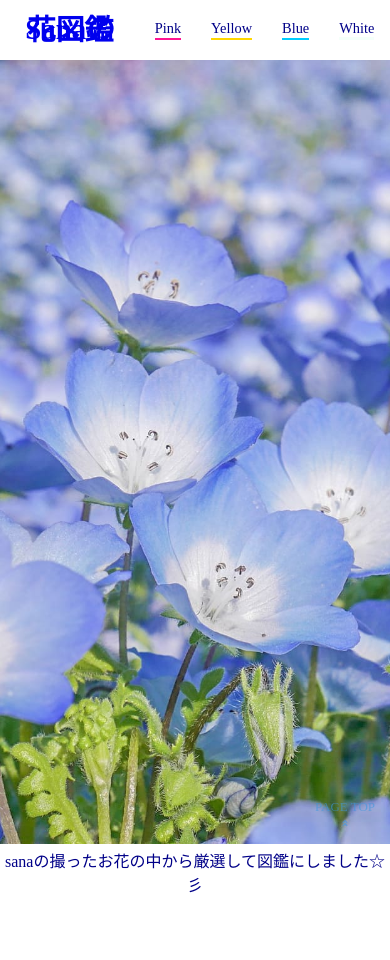
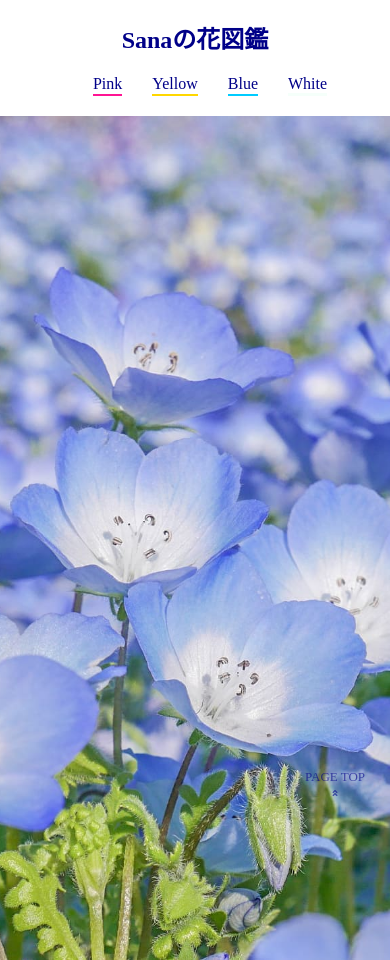
Before and after one commit to sanachan31/sana-Flower-Encyclopedia, a plain HTML site: page index.html in a window 390 px wide. Shown: the top 960 px of the page. Drawn offline with Linux system fonts and the light colour scheme; some packages are replaced by stand-ins of ours.

Commit message:
Update stylesheet.css

```diff
--- a/stylesheet.css
+++ b/stylesheet.css
@@ -1,137 +1,128 @@
 @charset "utf-8";
 
 /* =====sanaの花図鑑　全体================ */
+/* #region top */
 html {
     font-size: 100%;
 }
-
 body {
     color: #000088;
     font-size: 0.9rem;
     margin: 0;
     padding: 0;
 }
-
 a {
     text-decoration: none;
+    color: #000088;
 }
-
 img {
     max-width: 100%;
 }
-
 li {
     list-style: none;
 }
-
 .site-title {
-    width: 195px;
-    line-height: 1px;
+    font-size: 2rem;
     padding: 10px 0;
-
+    white-space: nowrap;
 }
-
 .site-title a {
     display: block;
 }
-
 .section-title {
     display: inline-block;
     font-size: 2rem;
     margin-bottom: 60px;
     text-align: center;
 }
-
+.section-title:hover {
+    opacity: 0.5;
+}
 .content-title {
     font-size: 1rem;
     margin: 10px 0;
 }
-
 .wrapper {
     max-width: 990px;
     margin: 0 auto 100px auto;
     padding: 0 4%;
     text-align: center;
 }
-
+/* #endregion top */
 /* =====ヘッダー========================== */
+/* #region */
 #header {
+    background-color: #fff;
     display: flex;
-    justify-content: space-between;
+    justify-content: space-around;
     align-items: center;
     margin: 0 auto;
-    height: 60px;
+    width: 100vw;
+    position: fixed;
+    top: 0;
+    font-size: 1rem;
 }
-
 #header ul {
     display: flex;
     padding: 10px 0;
 }
-
 #header li {
     margin-left: 30px;
 }
-
 #header li a {
     color: #000088;
 }
-
 #header li a:hover {
-    opacity: 0.7;
+    opacity: 0.5;
 }
-
 #header li:nth-child(1) {
     border-bottom: solid 2px #ff1493;
 }
-
 #header li:nth-child(2) {
     border-bottom: solid 2px #ffd700;
 }
-
 #header li:nth-child(3) {
     border-bottom: solid 2px #00ccff;
 }
-
 #header li:nth-child(4) {
     border-bottom: solid 3px #f5fffa;
 }
-
+/* #endregion */
 /* =====メイン画像======================== */
+/* #region */
 #mainvisual {
     margin-bottom: 80px;
 }
-
 #mainvisual img {
-    height: 100vh;
-    width: 100%;
+    height: 100%;
+    width: 100vw;
     max-width: 1920px;
     object-fit: cover;
 }
-
 #mainvisual p {
     text-align: center;
     font-size: 1rem;
+    margin-top: 10px;
 }
-
+/* #endregion */
 /*=====ピンク============================= */
+/* #region */
 #pink .section-title {
     border-bottom: solid 5px #ff1493;
 }
-
 #pink ul {
     display: flex;
     justify-content: space-between;
 }
-
 #pink li {
     width: 32%;
 }
-
 #pink p {
     font-size: 0.7rem;
 }
-
+/* #endregion */
 /* =====イエロー========================== */
+/* #region */
 #yellow .section-title {
     border-bottom: solid 5px #ffd700;
 }
@@ -139,72 +130,52 @@ li {
     display: flex;
     justify-content: space-between;
 }
-
 #yellow li {
     width: 32%;
 }
-
+/* #endregion */
 /* =====ブルー============================ */
+/* #region */
 #blue .section-title {
     border-bottom: solid 5px #00ccff;
 }
-
 #blue ul {
     display: flex;
     justify-content: space-between;
 }
-
 #blue li {
     width: 32%;
 }
-
+/* #endregion */
 /* =====ホワイト========================== */
+/* #region */
 #white .section-title {
     border-bottom: solid 5px #f5fffa;
 }
-
 #white ul {
     display: flex;
     justify-content: space-between;
 }
-
 #white li {
     width: 32%;
 }
-
-/* =====スマホ用メイン画像================= */
-@media screen and (max-width: 600px) {
-    #mainvisual img {
-        height: calc(100vh - 60px);
-    }
-
-/* =====スマホ用カラー==================== */
-    #pink ul, #yellow ul, #blue ul, #white ul {
-        flex-direction: column;
-    }
-
-    #pink li, #yellow li, #blue li, #white li {
-        width: 100%;
-        margin-bottom: 30px;
-    }
-}
-
+/* #endregion */
 /* =====フッター========================= */
+/* #region */
 footer {
     text-align: center;
-    margin-bottom: 10px;
+    margin-bottom: 30px;
     font-size: 0.5rem;
 }
-
 #page-top {
     width: 90px;
     height: 90px;
     position: fixed;
-    right: 0;
-    bottom: 0;
+    right: 10px;
+    bottom: 30px;
+    z-index: 100;
     opacity: 0.6;
 }
-
 #page-top a {
     position: relative;
     display: block;
@@ -212,13 +183,12 @@ footer {
     height: 90px;
     text-decoration: none;
 }
-
 #page-top a::before {
     font-family: 'Font Awesome 5 Free';
     font-weight: 900;
     content: '\f102';
     font-size: 8px;
-    color: #3f98ef;
+    color: #000088;
     position: absolute;
     width: 25px;
     height: 25px;
@@ -229,11 +199,9 @@ footer {
     margin: auto;
     text-align: center;
 }
-
 #page-top a::after {
     content: 'PAGE TOP';
     font-size: 13px;
-    color: #fff;
     position: absolute;
     top: 45px;
     right: 0;
@@ -241,5 +209,41 @@ footer {
     left: 0;
     margin: auto;
     text-align: center;
-    color: #3f98df;
+    color: #000088;
 }
+/* #endregion */
+/*======================================
+    スマホ用メイン画像
+=======================================*/
+@media screen and (max-width: 600px) {
+    .site-title {
+        font-size: 1.5rem;
+        width: 165px;
+        margin: 0 auto;
+    }
+/* =====スマホ用ヘッダー==================== */
+    #header {
+        display: block;
+        margin: 10px auto;
+        position: initial;
+    }
+    #header ul {
+        justify-content: center;
+    }
+/* =====スマホ用メインヴィジュアル=========== */
+    #mainvisual img {
+        height: 100vh;
+    }
+    #mainvisual p {
+        display: block;
+        padding: 0 7%;
+    }
+/* =====スマホ用カラー==================== */
+    #pink ul, #yellow ul, #blue ul, #white ul {
+        flex-direction: column;
+    }
+    #pink li, #yellow li, #blue li, #white li {
+        width: 100%;
+        margin-bottom: 30px;
+    }
+}
```
